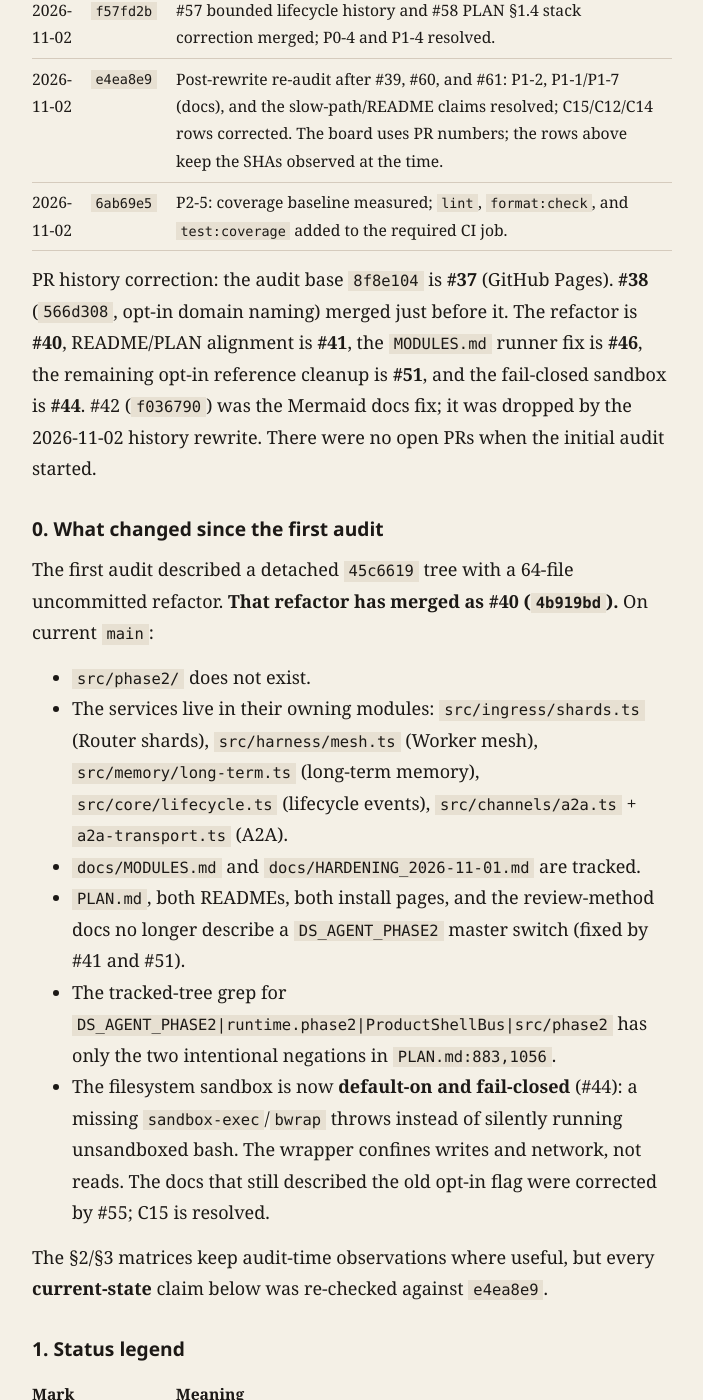
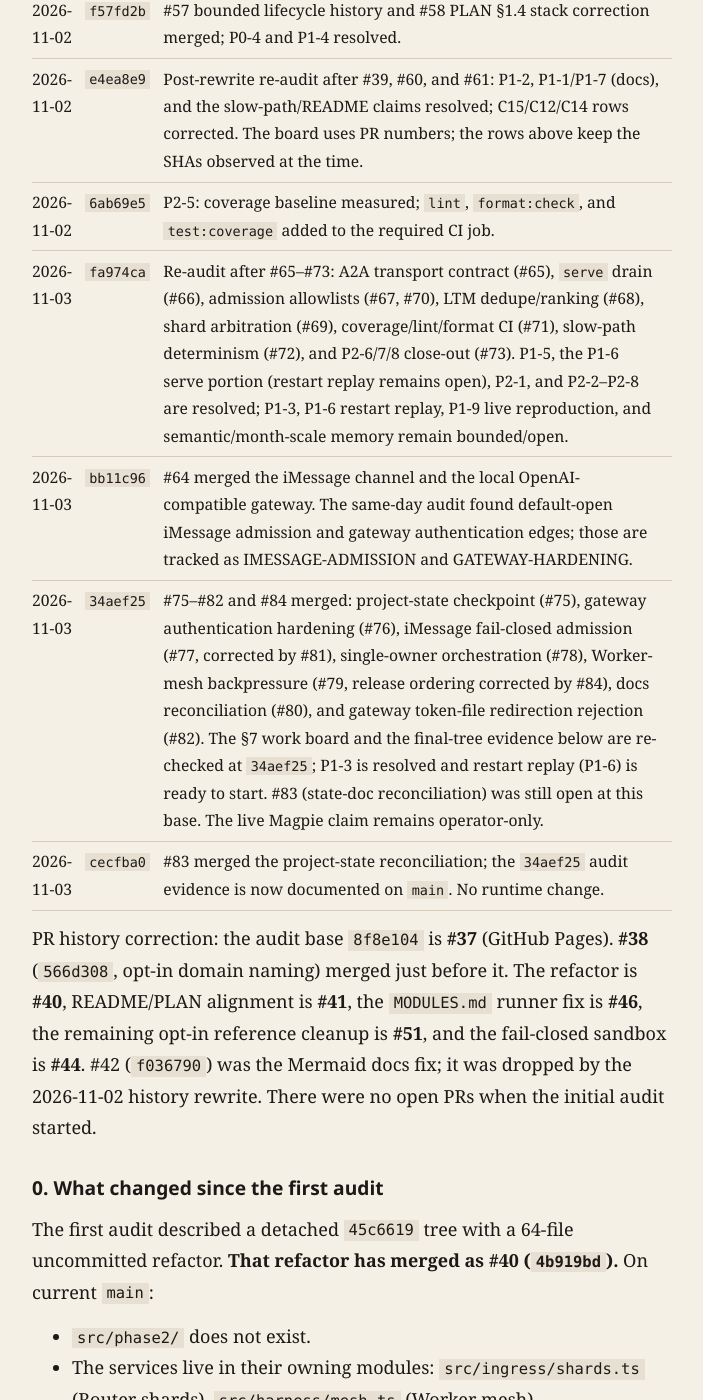
Before and after one commit to LofiSu/deepseek-super-agent, a Jekyll site: the page built from docs/ROADMAP.md, in a window 1280 px wide and 1400 px high, scrolled down 1198 px. Shown: the whole window, without its empty margins (288-991 px from the left). Built offline with Jekyll 4.4.1, drawn with Linux system fonts in a browser that asks for light colours; our own code applies the rules of GitHub Pages for plain Markdown files; some of the changed text lies outside the part shown.

Commit message:
docs: record the final 2026-11-03 audit on main (#74)
* docs: record the final 2026-11-03 audit on main

* docs: refresh roadmap and module evidence on main 34aef25

* docs: correct audit refresh scope and evidence labels

* docs: record state reconciliation merge in audit revision history

* docs: align branch coverage with the audited CI run

````diff
--- a/docs/ROADMAP.md
+++ b/docs/ROADMAP.md
@@ -1,9 +1,9 @@
 # Plan audit and living roadmap
 
 > Status: living document · First audit: 2026-11-02 against `8f8e104` ·
-> Revised: 2026-11-02 against `e4ea8e9` · Repo: `LofiSu/deepseek-super-agent`
+> Revised: 2026-11-03 against `34aef25` · Repo: `LofiSu/deepseek-super-agent`
 >
-> Sources for current-state claims: `origin/main` at `e4ea8e9` (`PLAN.md`,
+> Sources for current-state claims: `origin/main` at `34aef25` (`PLAN.md`,
 > `README.md`, `README.zh-CN.md`, `docs/install.md`, `docs/zh/install.md`,
 > `docs/MODULES.md`, `docs/HARDENING_2026-11-01.md`), `src/`, `test/`,
 > `package.json`, `.github/workflows/`, and the `gh` PR history.
@@ -29,6 +29,10 @@
 | 2026-11-02 | `f57fd2b` | #57 bounded lifecycle history and #58 PLAN §1.4 stack correction merged; P0-4 and P1-4 resolved. |
 | 2026-11-02 | `e4ea8e9` | Post-rewrite re-audit after #39, #60, and #61: P1-2, P1-1/P1-7 (docs), and the slow-path/README claims resolved; C15/C12/C14 rows corrected. The board uses PR numbers; the rows above keep the SHAs observed at the time. |
 | 2026-11-02 | `6ab69e5` | P2-5: coverage baseline measured; `lint`, `format:check`, and `test:coverage` added to the required CI job. |
+| 2026-11-03 | `fa974ca` | Re-audit after #65–#73: A2A transport contract (#65), `serve` drain (#66), admission allowlists (#67, #70), LTM dedupe/ranking (#68), shard arbitration (#69), coverage/lint/format CI (#71), slow-path determinism (#72), and P2-6/7/8 close-out (#73). P1-5, the P1-6 serve portion (restart replay remains open), P2-1, and P2-2–P2-8 are resolved; P1-3, P1-6 restart replay, P1-9 live reproduction, and semantic/month-scale memory remain bounded/open. |
+| 2026-11-03 | `bb11c96` | #64 merged the iMessage channel and the local OpenAI-compatible gateway. The same-day audit found default-open iMessage admission and gateway authentication edges; those are tracked as IMESSAGE-ADMISSION and GATEWAY-HARDENING. |
+| 2026-11-03 | `34aef25` | #75–#82 and #84 merged: project-state checkpoint (#75), gateway authentication hardening (#76), iMessage fail-closed admission (#77, corrected by #81), single-owner orchestration (#78), Worker-mesh backpressure (#79, release ordering corrected by #84), docs reconciliation (#80), and gateway token-file redirection rejection (#82). The §7 work board and the final-tree evidence below are re-checked at `34aef25`; P1-3 is resolved and restart replay (P1-6) is ready to start. #83 (state-doc reconciliation) was still open at this base. The live Magpie claim remains operator-only. |
+| 2026-11-03 | `cecfba0` | #83 merged the project-state reconciliation; the `34aef25` audit evidence is now documented on `main`. No runtime change. |
 
 PR history correction: the audit base `8f8e104` is **#37** (GitHub Pages).
 **#38** (`566d308`, opt-in domain naming) merged just before it. The refactor is
@@ -60,7 +64,9 @@ refactor. **That refactor has merged as #40 (`4b919bd`).** On current `main`:
   described the old opt-in flag were corrected by #55; C15 is resolved.
 
 The §2/§3 matrices keep audit-time observations where useful, but every
-**current-state** claim below was re-checked against `e4ea8e9`.
+**current-state** claim below was last fully re-checked against `fa974ca`;
+the `34aef25` revision records the later merges and updates the affected
+P1-3 and final-tree evidence.
 
 ## 1. Status legend
 
@@ -178,7 +184,8 @@ These must be documented as external, with an interface and a security note:
 
 ## 5. Documentation contradictions
 
-Status is against current `main` (`e4ea8e9`). Resolved rows are kept so readers
+Status is last fully re-checked against current `main` (`fa974ca`); the
+`34aef25` revision records the later merges. Resolved rows are kept so readers
 can see what changed.
 
 | # | Claim | Location at audit time | Current reality | Status |
@@ -478,7 +485,7 @@ the work is already public.
 | P0-5 | Credential sentinel test across store/journal/prompt/tool |  | `test/credential-sentinel` | #53 | resolved | Sentinel absent from all SQLite tables, session JSONL, tool results, and captured model requests; Worker port/tool calls throw |
 | P1-1 | Real-channel acceptance job/checklist |  | `ci/real-channel-acceptance` | #61 | resolved (manual dispatch) | `workflow_dispatch` runs live `pnpm test` + `pnpm demo`, fails on missing credentials, uploads logs |
 | P1-2 | Router assessment / domain alignment |  | `fix/domain-alignment-article` | #39 | resolved | Main Agent originates `accept`/`ignore`/`stop`/`unavailable`; domain-alignment test green |
-| P1-3 | Mesh capacity enforcement |  | `agent/P1-3-mesh-backpressure` |  | resolved (in-process) | Capacity enforced with a bounded FIFO (`DS_AGENT_MESH_QUEUE`, default 100); full queue rejects without throwing; Assignment-ended ticket-open paths free the slot; `drain` resolves queued work. Cross-host transport stays external |
+| P1-3 | Mesh capacity enforcement |  | `agent/P1-3-mesh-backpressure`, `agent/mesh-release-order` | #79, #84 | resolved (in-process) | Capacity is enforced in-process with a bounded FIFO (`DS_AGENT_MESH_QUEUE`, default 100); a full queue rejects without throwing; release and pump run after the terminal ticket state is persisted, and queued entries are revalidated before start (#84); `drain` resolves queued work. Cross-host transport stays external |
 | P1-4 | Lifecycle replayability |  | `feat/lifecycle-history-cap` | #57 | resolved (current-process replay only) | Bounded history (default 1000) + test; no persistence claim |
 | P1-5 | A2A transport interface + auth note |  | `a2a-transport` | #65 | resolved (contract + local double) | In-process contract + local double now exist: `A2ATransport` + `LocalA2ATransport` in `src/channels/a2a-transport.ts`, tests in `test/a2a-transport.test.ts`. Remaining external boundary: network transport + peer authentication must be supplied by an adapter |
 | P1-6 | `ds-agent serve` + in-flight resume |  | `daemon-serve` | #66 | partially resolved (serve; no restart replay) | `serve` runs the daemon timer over persisted state (no inbound channel loop), drains on SIGINT/SIGTERM, exits 0; second signal forces 1. In-flight turn is still not reconstructed after restart |
@@ -514,6 +521,26 @@ CI=true DS_AGENT_ALLOW_MOCK_FIXTURE=1 npx vitest run  195 passed, 15 skipped, 34
 npx tsc --noEmit                                      pass
 CI=true DS_AGENT_ALLOW_MOCK_FIXTURE=1 npx vitest run  278 passed, 15 skipped, 41 files, 2.26 s
 ```
+
+### Final tree (`main`, `34aef25`, 2026-11-03)
+
+```text
+pnpm typecheck                                         exit 0
+pnpm lint                                              lint ok (224 tracked files)
+pnpm format:check                                      exit 0
+CI=true DS_AGENT_ALLOW_MOCK_FIXTURE=1 npx vitest run   414 passed, 15 skipped (429)
+                                                      55 files: 52 with passing tests,
+                                                      3 fully skipped
+pnpm test:coverage                                     413 passed, 51 files
+                                                       statements 81.81% (7667/9371)
+                                                       branches   80.06% (2703/3376)
+                                                       functions  89.77% (685/763)
+                                                       lines      81.81% (7667/9371)
+```
+
+The offline gate is green on `34aef25`. The 15 skips are the live and
+real-channel suites listed below; the live Magpie 207/3 claim in
+`docs/MODULES.md` is still operator-only and not reproduced here (P1-9).
 
 ### P2-2 branch (`feat/shard-arbitration`)
 
````
Also changed, not shown: docs/MODULES.md (+5 -4 lines).
